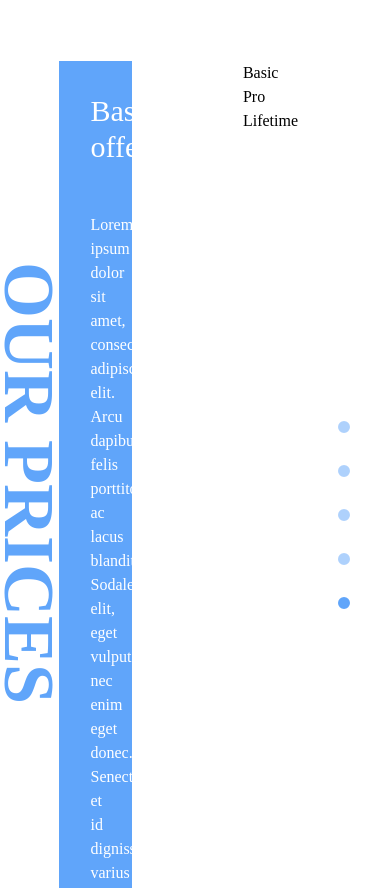
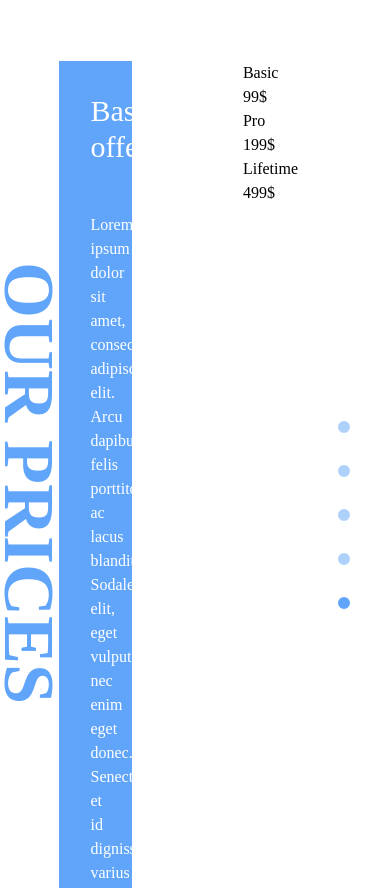
Before and after one commit to timoogo/timogo__theme, a website: page index.html in a window 390 px wide. Shown: the part 6806-7694 px from the top of the page. Drawn offline with Linux system fonts and the light colour scheme.

Commit message:
rem header mobile add offer p1

```diff
--- a/index.html
+++ b/index.html
@@ -280,9 +280,9 @@
 
 
       <ul>
-        <li data-tab-target="#basic">Basic</li>
-        <li data-tab-target="#pro">Pro</li>
-        <li data-tab-target="#lifetime">Lifetime</li>
+        <li data-tab-target="#basic">Basic <span>99$</span></li>
+        <li data-tab-target="#pro">Pro <span>199$</span></li>
+        <li data-tab-target="#lifetime">Lifetime <span>499$</span></li>
       </ul>
 
       </div>
--- a/src/scss/components/_prices.scss
+++ b/src/scss/components/_prices.scss
@@ -7,11 +7,7 @@
     .active[data-tab-content]{
       display:block;
       @apply block bg-primary-color p-8 w-2/5 text-white;
-      // background-color: var(--primary-color);
-      // padding: 2rem;
-      // width: 40%;
-      // color: white;
-      // font;
+
       & header{
         @apply flex justify-between text-3xl pb-12;
 
@@ -19,4 +15,12 @@
     }
 
   }
+  & ul {
+    & li{
+      display: flex;
+      justify-content: space-evenly;
+      padding-top: 1rem;
+      padding-bottom: 1rem;
+    };
+  }
 }
```
